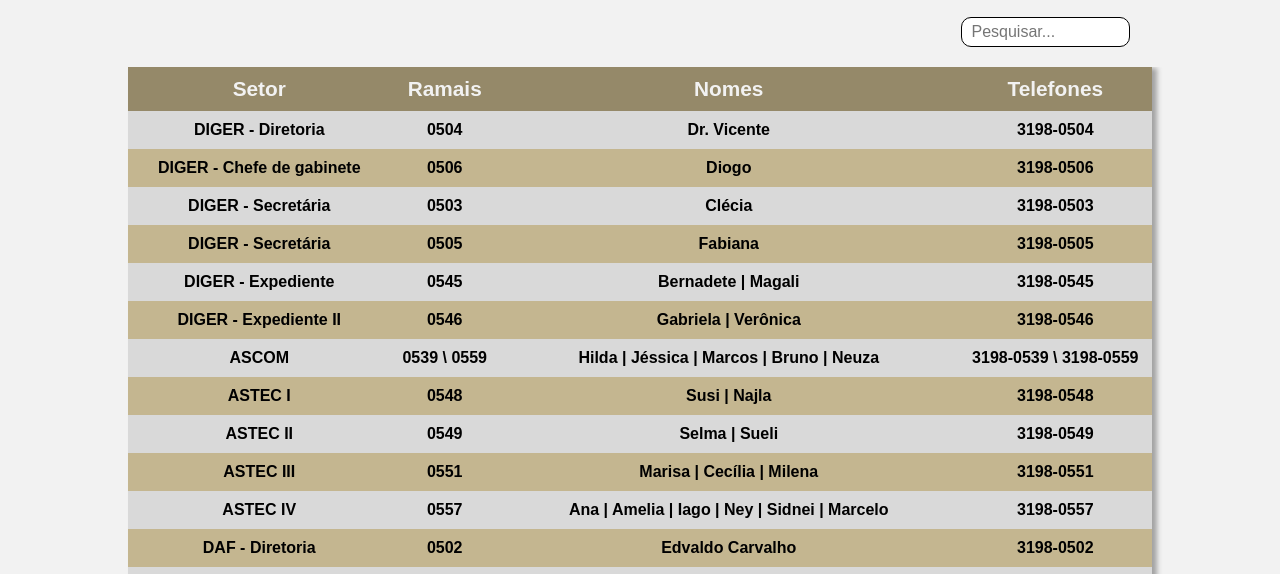
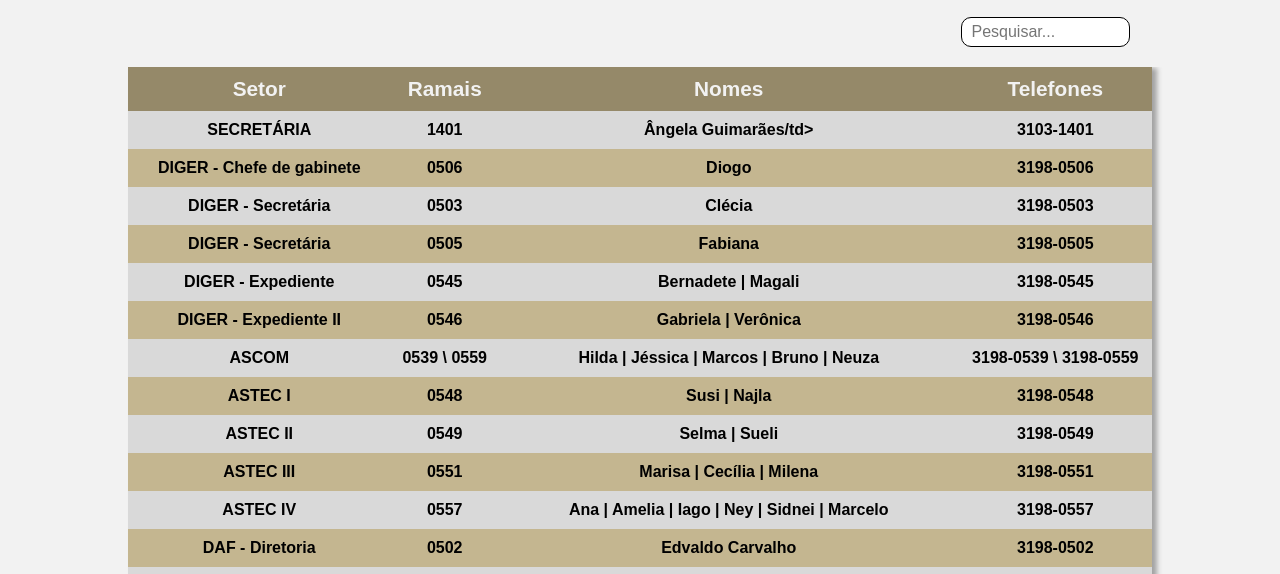
Before and after one commit to jaorocha/plataforma-sepromi, a plain HTML site: page ramais/ramais/ramais.html in a window 1280 px wide. Shown: the part 226-800 px from the top of the page. Drawn offline with Linux system fonts and the light colour scheme.

Commit message:
Update ramais.html

```diff
--- a/ramais/ramais/ramais.html
+++ b/ramais/ramais/ramais.html
@@ -33,10 +33,10 @@
                 </thead>
                 <tbody id="tabela">
                     <tr>
-                        <td>DIGER - Diretoria</td>
-                        <td>0504</td>
-                        <td>Dr. Vicente</td>
-                        <td><a class="telefones" href="tel:3198-0504">3198-0504</a></td>
+                        <td>SECRETÁRIA</td>
+                        <td>1401</td>
+                        <td>Ângela Guimarães/td>
+                        <td><a class="telefones" href="tel:3103-1401">3103-1401</a></td>
                     </tr>
                     <tr>
                         <td>DIGER - Chefe de gabinete</td>
```
